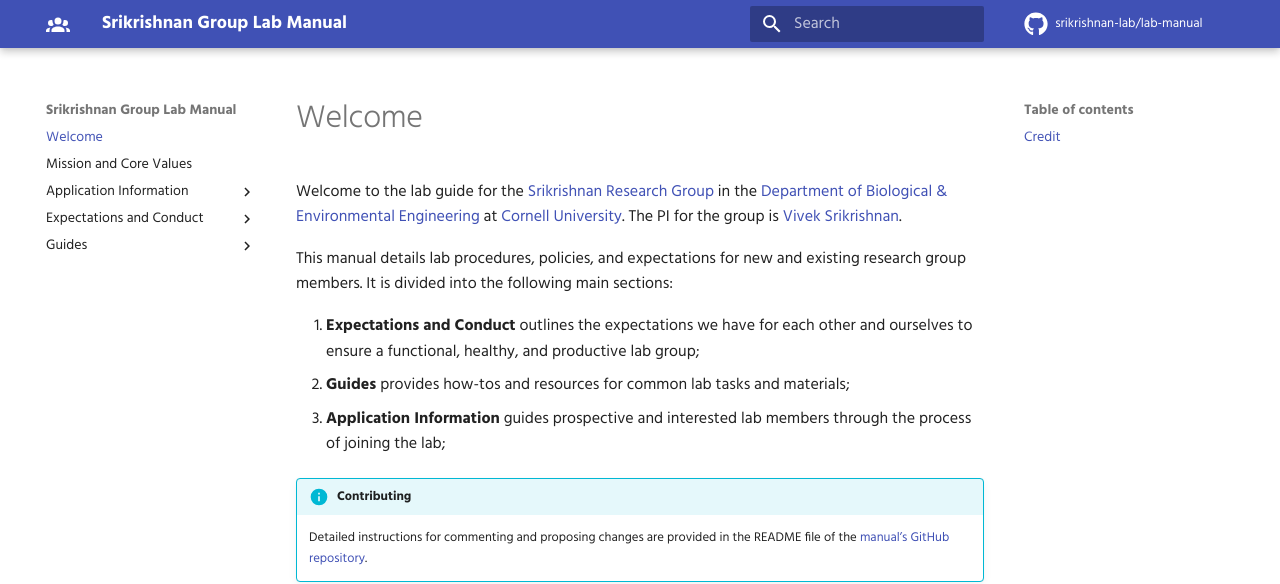
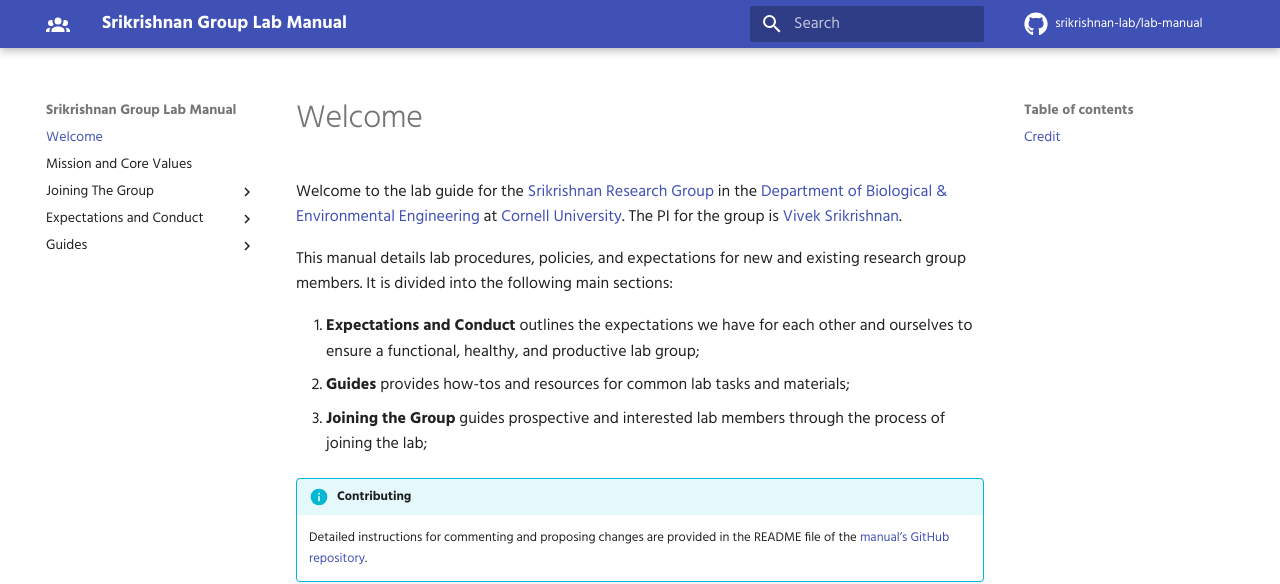
Before and after one commit to srikrishnan-lab/lab-manual, an MkDocs documentation site: the page built from docs/index.md, in a window 1280 px wide and 1038 px high. Shown: the top 584 px of the window. Built offline with MkDocs 1.6.1 and Material for MkDocs 9.7.7, drawn with Linux system fonts in a browser that asks for light colours; some web fonts are replaced; comment, search, counter and statistics services are not loaded.

Commit message:
rename appliction section

```diff
--- a/docs/index.md
+++ b/docs/index.md
@@ -6,7 +6,7 @@
 
 1. **Expectations and Conduct** outlines the expectations we have for each other and ourselves to ensure a functional, healthy, and productive lab group;
 2. **Guides** provides how-tos and resources for common lab tasks and materials;
-3. **Application Information** guides prospective and interested lab members through the process of joining the lab;
+3. **Joining the Group** guides prospective and interested lab members through the process of joining the lab;
 
 !!! info "Contributing"
     Detailed instructions for commenting and proposing changes are provided in the README file of the [manual's GitHub repository](https://github.com/srikrishnan-lab/lab-manual){:target="_blank"}.
```
Also changed, not shown: docs/.pages.
